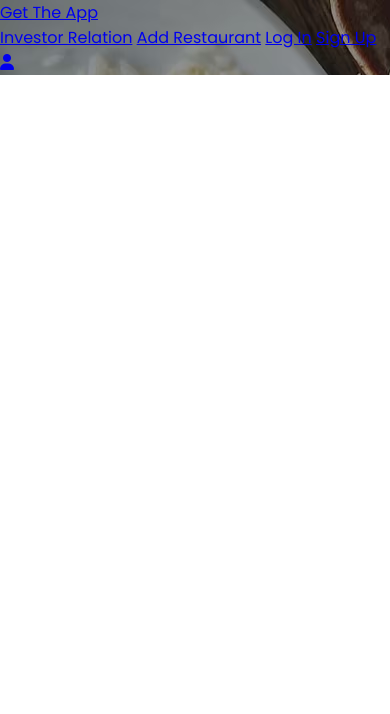
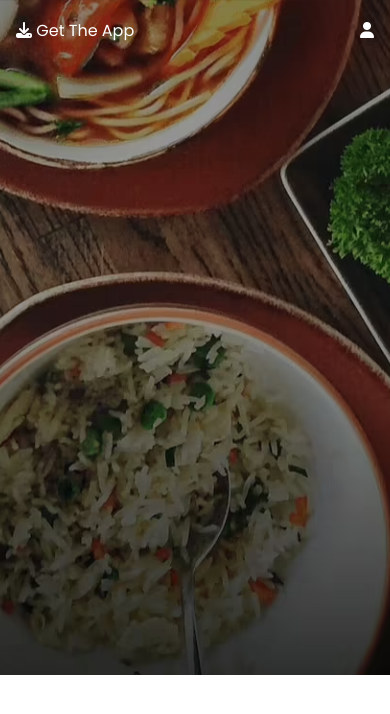
Before and after one commit to soumyodeep25majumdar/zomato-landing-page-10622, a plain HTML site: page index.html in a window 390 px wide. Drawn offline with Linux system fonts and the light colour scheme.

Commit message:
Added more elements and their style

```diff
--- a/index.html
+++ b/index.html
@@ -16,7 +16,10 @@
     <section class="hero__section">
         <header>
             <nav class="navbar">
-               <a href="#">Get The App</a>
+               <div class="download__section">
+                <a href="#"><i class="fa-solid fa-download"></i></a>
+                <a href="#">Get The App</a>
+               </div>
                <div class="navbar__menu__container">
                 <a href="#" class="link">Investor Relation</a>
                 <a href="#" class="link">Add Restaurant</a>
--- a/style.css
+++ b/style.css
@@ -8,4 +8,38 @@
 .hero__section
 {
  background: url(images/heroSectionBackground.png);
+ background-position: center;
+ background-size: cover;
+ color: #fff;
+ min-height: 60vh;
 }
+.navbar{
+    display: flex;
+    justify-content: space-between;
+    align-items: center;
+    padding:16px 48px;
+    height: 60px;
+}
+.navbar a{
+    text-decoration: none;
+    color: #fff;
+    /* font-weight: 300; */
+}
+.navbar__menu__container
+{
+    display: flex;
+    gap: 20px;
+}
+
+@media only screen and (max-width: 600px)
+{
+    .navbar__menu__container .link{
+        display: none;
+    }
+    .navbar{
+        padding: 16px;
+    }
+    .hero__section{
+        min-height: 80vh;
+    }
+}
```
